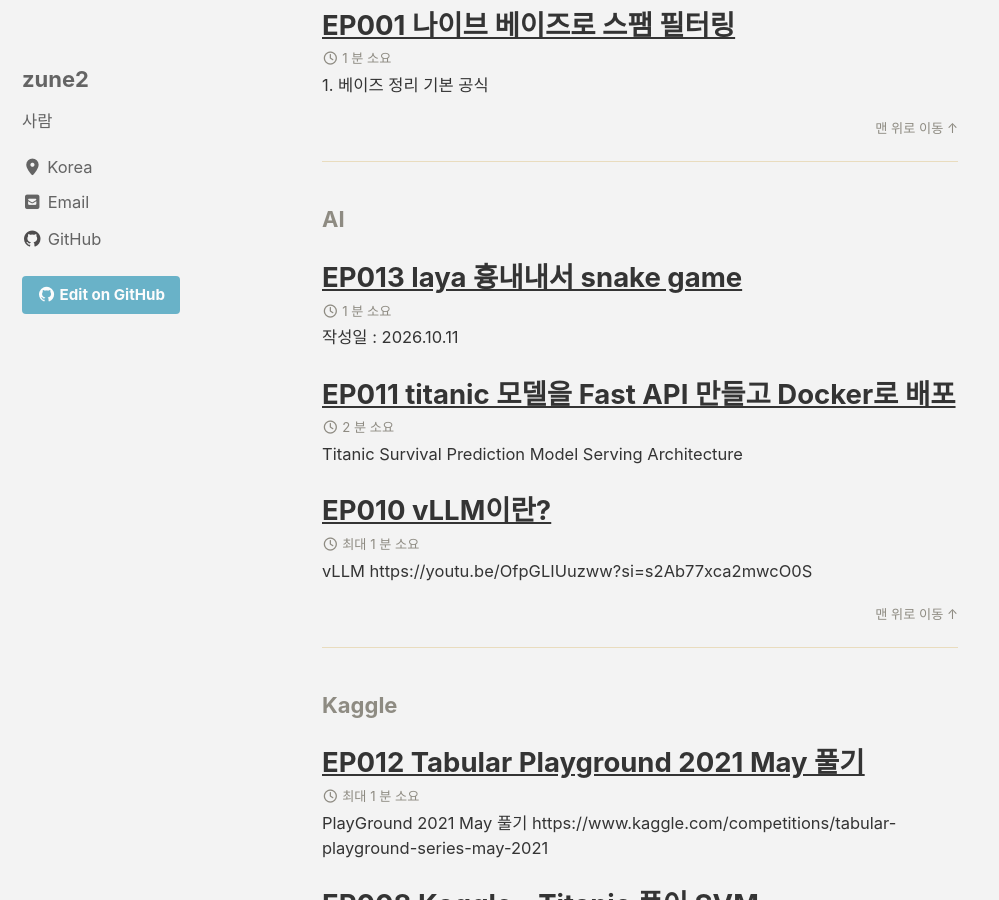
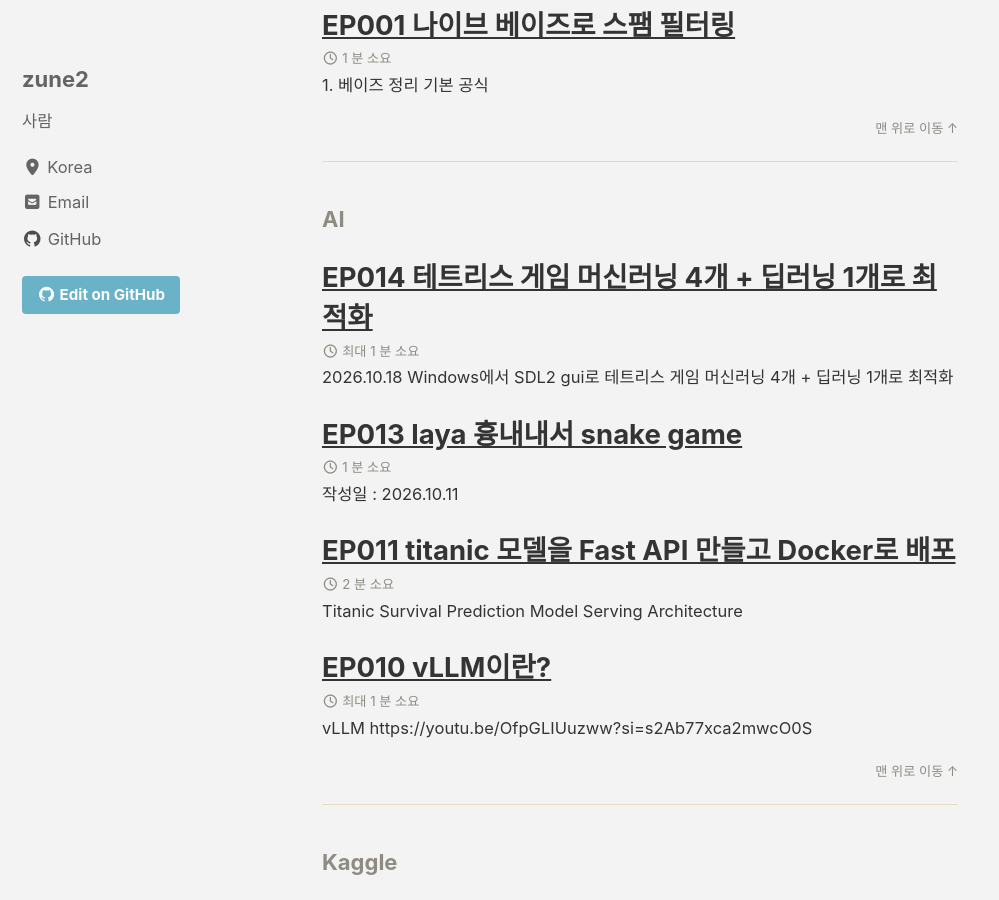
Before and after one commit to zune2/zune2.github.io, a Jekyll site: the page built from tag-archive.md, in a window 1280 px wide and 900 px high, scrolled down 983 px. Shown: the whole window, without its empty margins (0-999 px from the left). Built offline with Jekyll 4.4.1, drawn with Linux system fonts in a browser that asks for light colours; cached includes are drawn as plain includes.

Commit message:
Update 2026-10-18-EP014-tetris-4ml-1dl-diff.md

````diff
--- a/_posts/2026-10-18-EP014-tetris-4ml-1dl-diff.md
+++ b/_posts/2026-10-18-EP014-tetris-4ml-1dl-diff.md
@@ -1,3 +1,19 @@
+---
+title: EP014 테트리스 게임 머신러닝 4개 + 딥러닝 1개로 최적화
+layout: single
+author_profile: true
+read_time: true
+comments: true
+share: true
+related: true
+tags:
+  - AI
+categories:
+toc: true
+toc_sticky: true
+toc_label: 목차
+description: desc가 여기에
+---
 
 - 2026.10.18 Windows에서 SDL2 gui로 테트리스 게임 머신러닝 4개 + 딥러닝 1개로 최적화
 
@@ -25,3 +41,10 @@ tetris_play_LightGBM.log 의사결정 지표 백업 완료.
 tetris_play_Deep_Learning.log 의사결정 지표 백업 완료.
 [시스템] 모든 알고리즘 상태 기록 완료.
 ```
+
+1. 합성 데이터를 공통으로 생성하고, 피처 엔지니어링으로 개선
+2. SVR은 학습시간이 오래 걸려서, LinearSVR로 변경
+3. 머신러닝끼리 경쟁시켜봄
+4. 마지막으로 딥러닝 추가해서 경쟁시켜봄
+5. 딥러닝이 성능이 떨어짐. 개선방안 적용
+6. 딥러닝이 최고점을 받도록 개선
````
